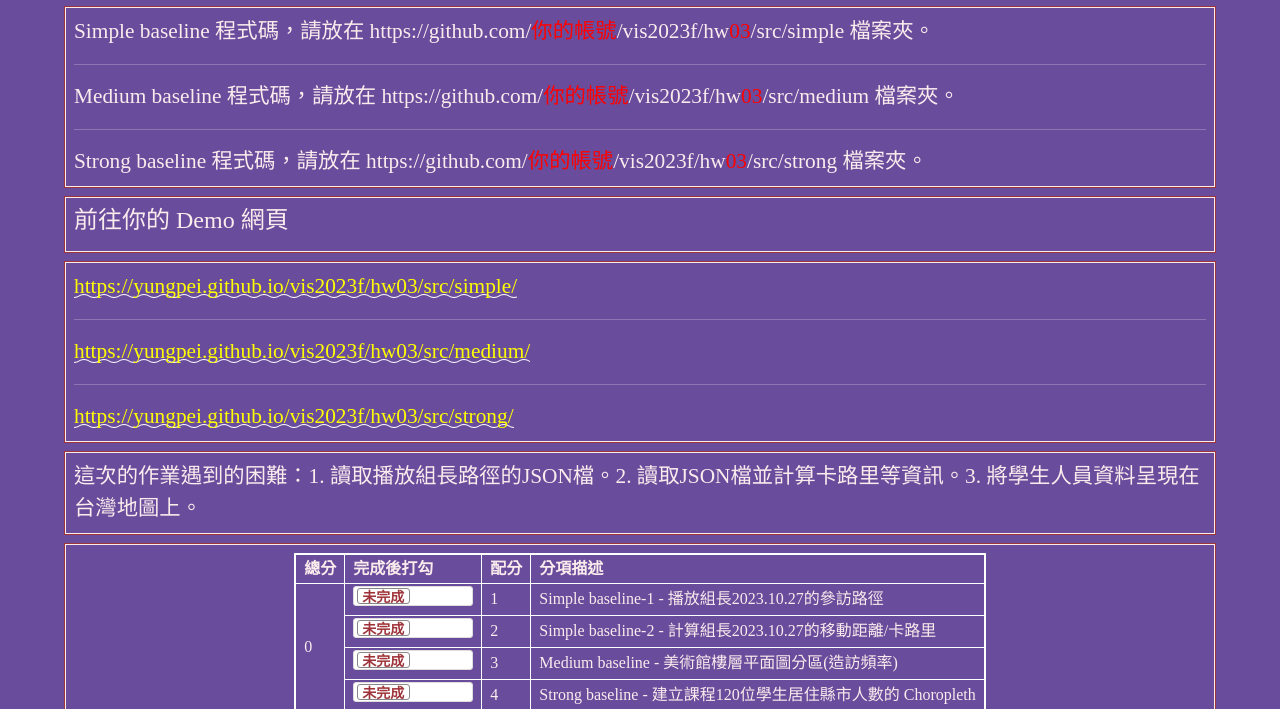
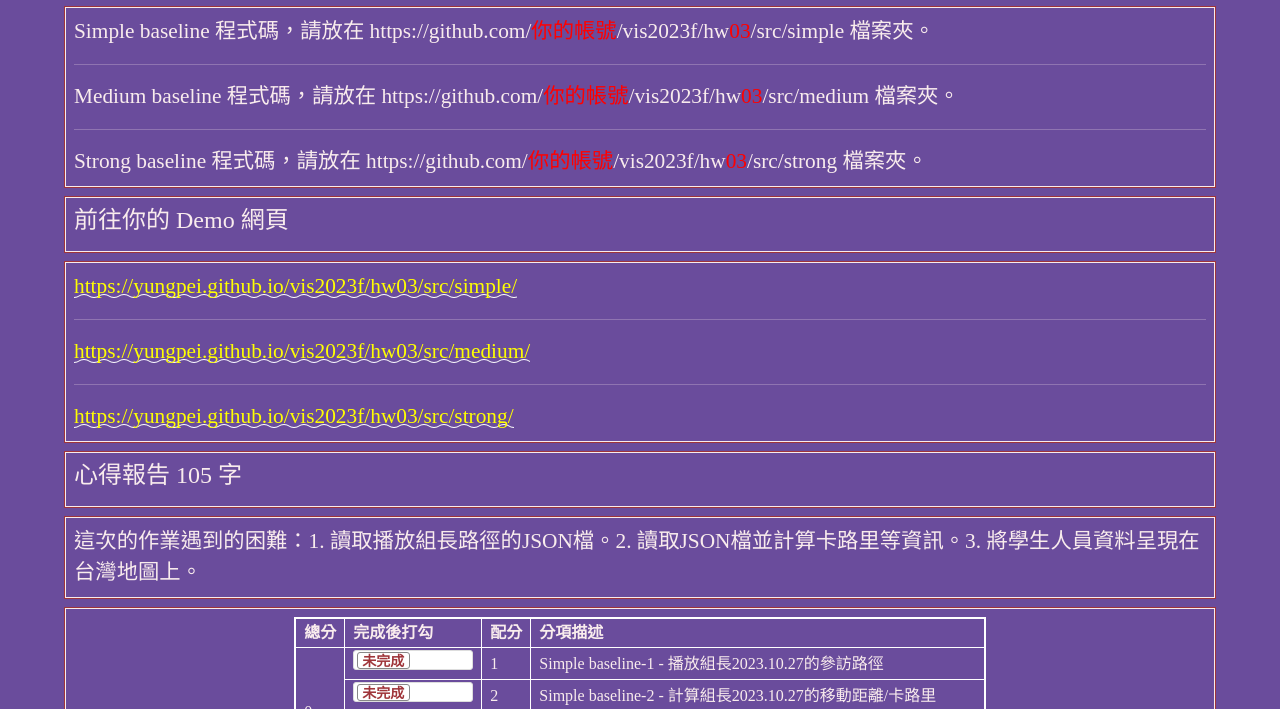
Before and after one commit to yungpei/vis2023f, a plain HTML site: page hw03/index.html in a window 1280 px wide. Shown: the part 86-795 px from the top of the page. Drawn offline with nearby package versions, Linux system fonts and the light colour scheme.

Commit message:
Update index.html

```diff
--- a/hw03/index.html
+++ b/hw03/index.html
@@ -213,6 +213,14 @@
   <!-- ------------------------------------------------>
 
   <!-- ------------------------------------------------>
+
+  <div class="row hw12">
+    <div class="col-md-12 twenty">
+      <h4>心得報告 105 字</h4>
+    </div>
+  </div>
+
+  <!-- ------------------------------------------------>
   <div class="row hw12">
     <div class="col-md-12 twenty">
       這次的作業遇到的困難：1. 讀取播放組長路徑的JSON檔。2. 讀取JSON檔並計算卡路里等資訊。3. 將學生人員資料呈現在台灣地圖上。
```
